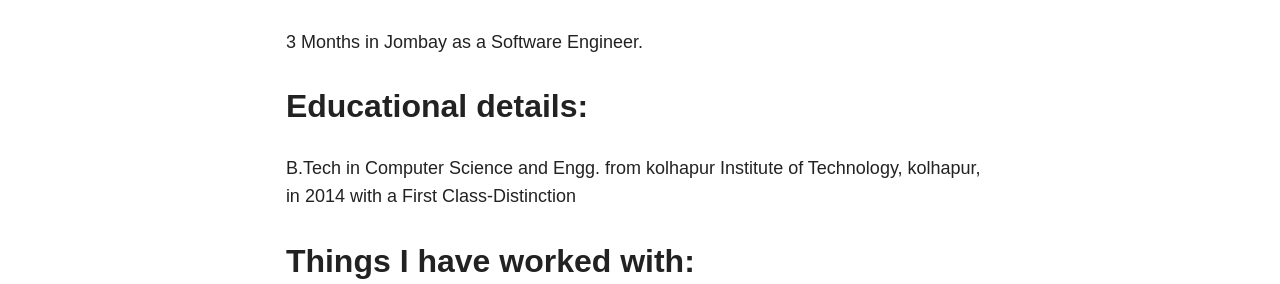
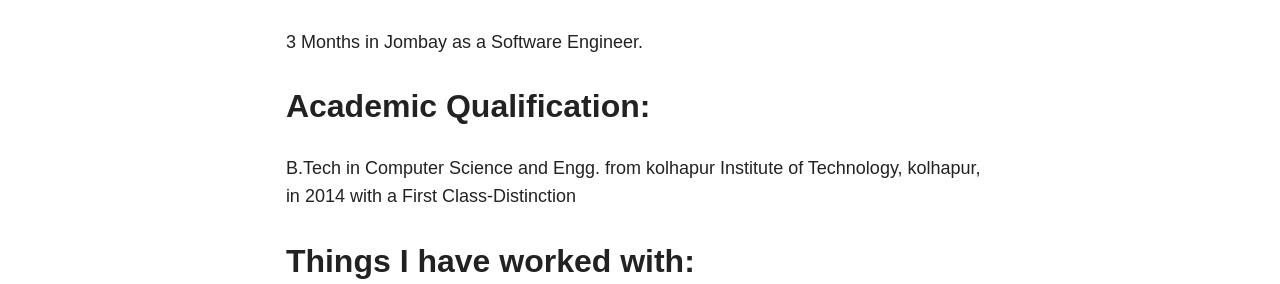
Before and after one commit to akanksha007/akanksha007.github.io, a Jekyll site: the page built from about/index.md, in a window 1280 px wide. Shown: the part 797-1081 px from the top of the page. Built offline with Jekyll 4.4.1, drawn with Linux system fonts in a browser that asks for light colours; nearby versions of some CDN libraries.

Commit message:
final commit

```diff
--- a/about/index.md
+++ b/about/index.md
@@ -11,7 +11,7 @@
 ## Work Experience:
 3 Months in Jombay as a Software Engineer.
 
-## Educational details:
+## Academic Qualification:
 B.Tech in Computer Science and Engg. from kolhapur Institute of Technology, kolhapur, in 2014 with a First Class-Distinction
 
 ## Things I have worked with:
```
